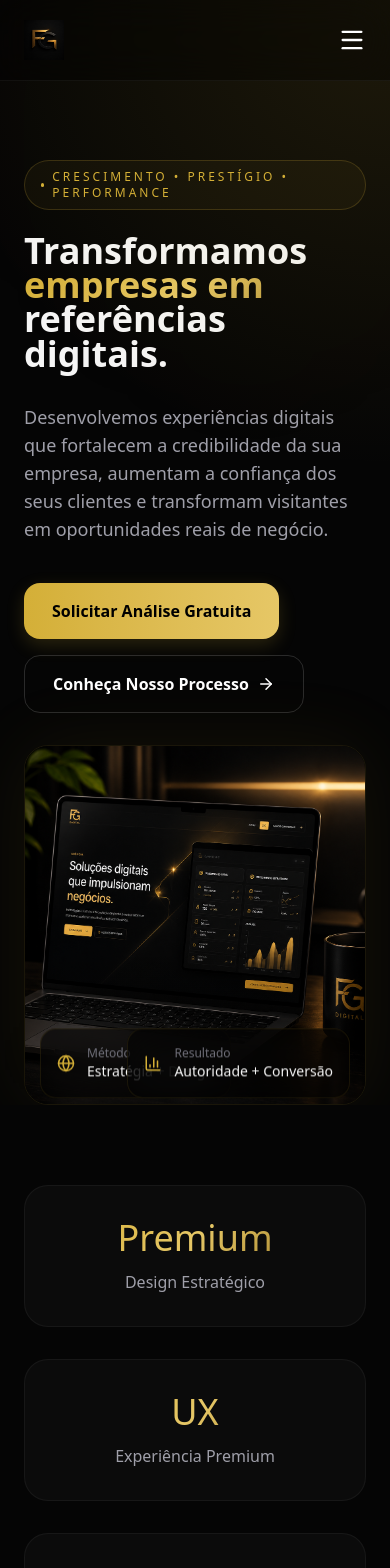
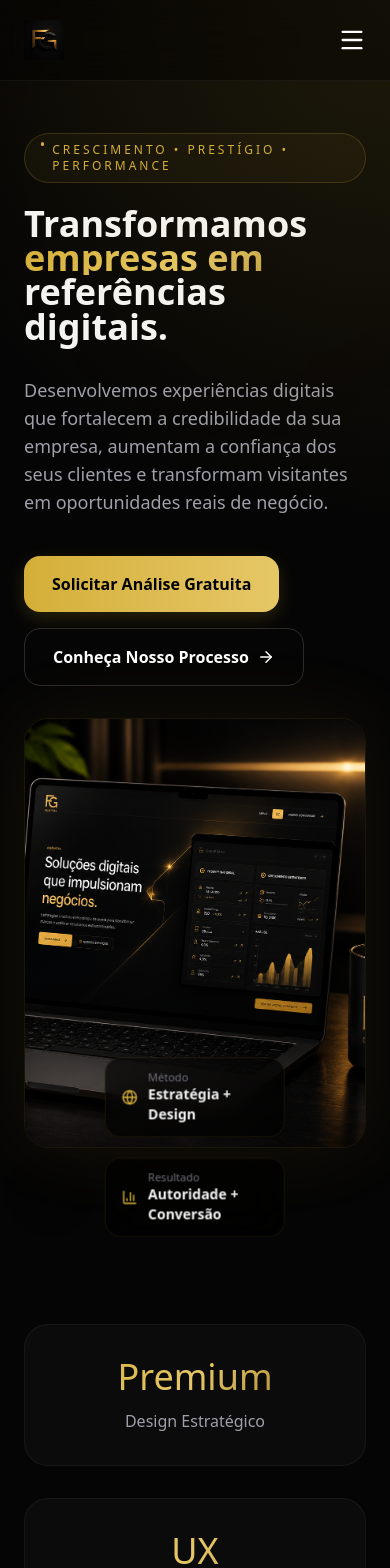
Before and after one commit to CGarroni/fg-digital, a Next.js app: page / in a window 390 px wide. Shown: the top 1568 px of the page. Built offline with nearby package versions, Linux system fonts and the light colour scheme.

Commit message:
refactor: refina Hero Premium e melhora responsividade

```diff
--- a/components/Hero.tsx
+++ b/components/Hero.tsx
@@ -8,14 +8,16 @@ export default function Hero() {
 	return (
 		<section
 			id="hero"
-      aria-labelledby="hero-title"
+			aria-labelledby="hero-title"
 			className="
       min-h-screen
       flex
-      items-center
+      items-start
+      lg:items-center
       relative
       overflow-hidden
-      pt-40 "
+      pt-32
+      md:pt-40 "
 		>
 			<div
 				className="
@@ -61,13 +63,14 @@ export default function Hero() {
       "
 			/>
 
-			<div className="max-w-7xl mx-auto px-6">
+			<div className="max-w-7xl mx-auto px-6 w-full">
 				<div className="grid lg:grid-cols-[1fr_1.1fr] gap-8 lg:gap-12 items-center">
 					<div>
 						<div
 							className="
               inline-flex
-              items-center
+              items-start
+              lg:items-center
               gap-2
               px-4
               py-2
@@ -95,11 +98,12 @@ export default function Hero() {
                 text-[#D4AF37]
                 "
 							>
-							  Crescimento • Prestígio • Performance
+								Crescimento • Prestígio • Performance
 							</span>
 						</div>
 
-						<h1 id="hero-title"
+						<h1
+							id="hero-title"
 							className="
               text-4xl sm:text-5xl md:text-7xl
               font-bold
--- a/components/HeroShowcase.tsx
+++ b/components/HeroShowcase.tsx
@@ -7,14 +7,14 @@ import InfoBadge from "@/components/ui/InfoBadge";
 
 export default function HeroShowcase() {
   return (
-		<div className="relative isolate">
+    <div className="relative pb-24 sm:pb-16">
       <div
         className="
           relative
-					h-90
-					sm:h-115
-		lg:h-125
-		xl:h-155
+          h-107.5
+          sm:h-135
+          lg:h-155
+          xl:h-190
           rounded-3xl
           lg:rounded-4xl
           overflow-hidden
@@ -42,25 +42,44 @@ export default function HeroShowcase() {
           "
         />
       </div>
+
+      <div
+        className="
+          absolute
+          left-1/2
+          -translate-x-1/2
+          bottom-0
+
+          flex
+          flex-col
+          sm:flex-row
+
+          gap-5
+          sm:gap-4
+
+          w-[92%]
+          sm:w-auto
+
+          items-center
+          justify-center
+        "
+      >
         <Floating>
-				<div className="absolute left-4 -bottom-0">
           <InfoBadge
             icon={Globe}
             title="Método"
             value="Estratégia + Design"
           />
-				</div>
         </Floating>
 
         <Floating>
-				<div className="absolute right-4 -bottom-0">
           <InfoBadge
             icon={BarChart3}
             title="Resultado"
             value="Autoridade + Conversão"
           />
+        </Floating>
       </div>
-			</Floating>
     </div>
   );
 }
--- a/components/ui/InfoBadge.tsx
+++ b/components/ui/InfoBadge.tsx
@@ -16,27 +16,30 @@ export default function InfoBadge({
   return (
     <div
       className={`
+        w-full
+        max-w-45
         bg-black/60
         backdrop-blur-xl
         border
         border-[#D4AF37]/10
         rounded-2xl
-        p-4
+        px-4
+        py-3
         ${className}
       `}
     >
-      <div className="flex items-center gap-3">
+      <div className="flex items-center gap-2.5">
         <Icon
-          size={18}
+          size={16}
           className="text-[#D4AF37] shrink-0"
         />
 
-        <div>
-          <p className="text-xs text-zinc-500">
+        <div className="leading-tight">
+          <p className="text-[11px] text-zinc-500">
             {title}
           </p>
 
-          <p className="text-sm font-medium">
+          <p className="text-sm font-semibold text-zinc-100">
             {value}
           </p>
         </div>
```
Also changed, not shown: 1 other file (tests, documents, lock files or other folders). Lines whose indentation alone changed are shown as unchanged.
